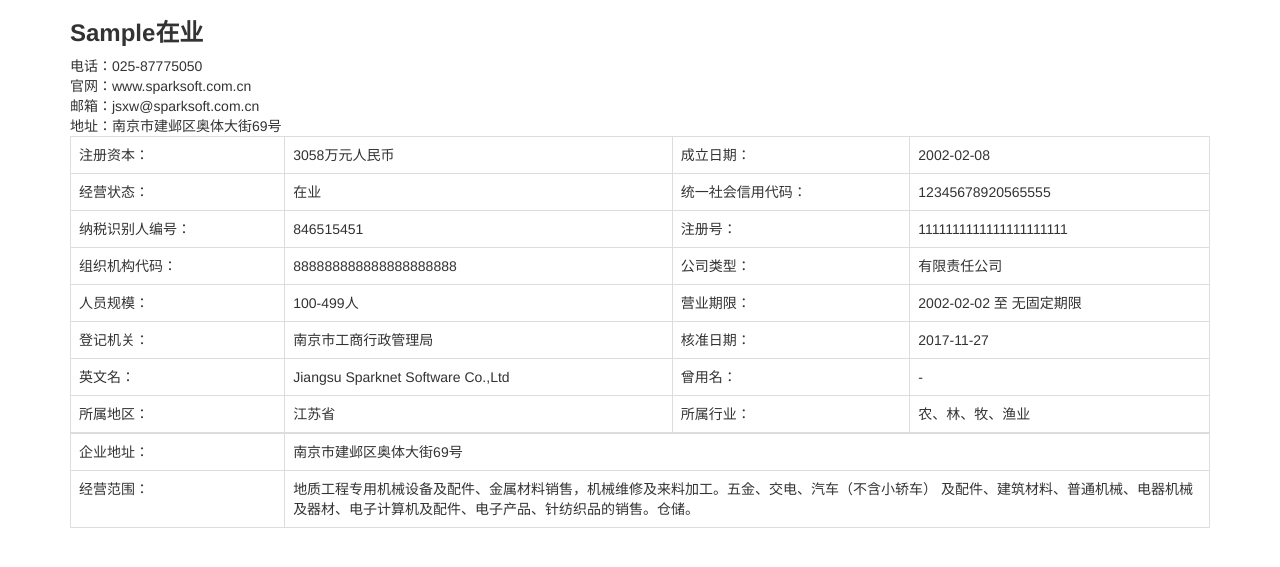
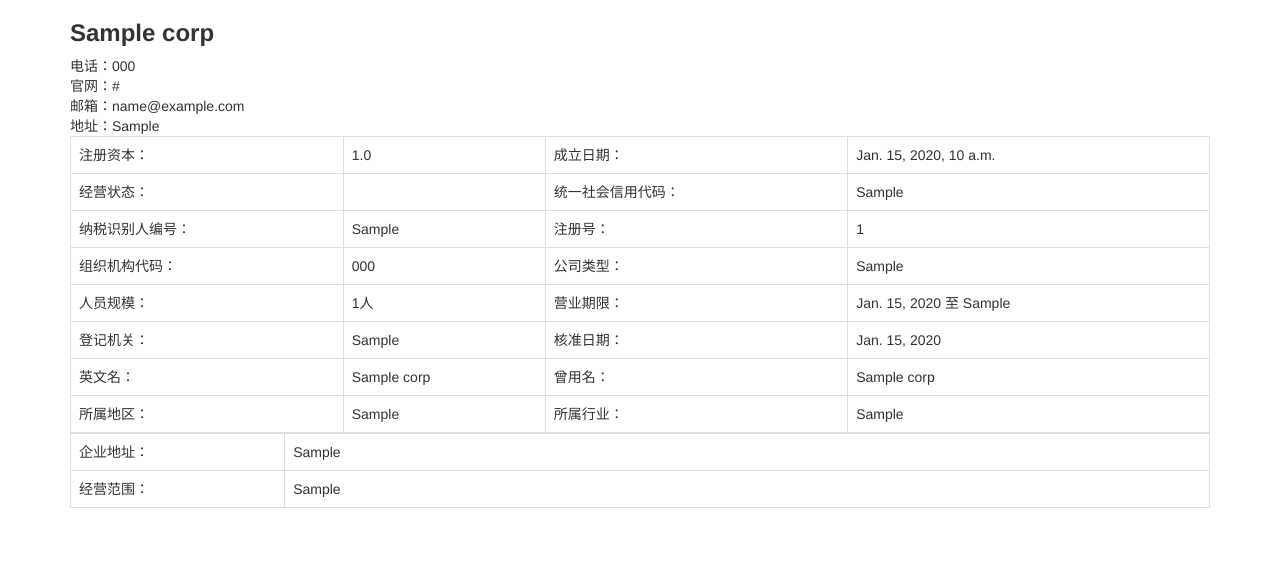
Before and after one commit to SWCTL/companyRelation, a Django app: template templates/result.html in a window 1280 px wide. Shown: the top 567 px of the page. Run offline with Django 3.2, Linux system fonts and the light colour scheme; tables that the repository leaves empty hold one stand-in row (values such as "Sample post"); the template is opened without the code that fills it: values that come from a table or form of the project are taken from there, most other values are stand-ins (such as "Sample title", 1, 10 or a date in 2020); some libraries are stand-ins or nearby versions.

Commit message:
result.html 属性获取

```diff
--- a/dataManage/views.py
+++ b/dataManage/views.py
@@ -1,5 +1,6 @@
 from django.shortcuts import render
 from django.shortcuts import HttpResponse
+from dataManage import models
 
 # Create your views here.
 
@@ -16,9 +17,10 @@
 def search(request):
     com_name = request.GET.get('com_name')
     error_msg = ''
+    company = models.TCorp.objects.get(corp_name=com_name)
 
     if not com_name:
         error_msg = '请输入关键词'
         return render(request, 'fail.html', {'error_msg': error_msg})
 
-    return render(request, "result.html", {'com_name': com_name})
+    return render(request, "result.html", {'company': company})
--- a/templates/index.html
+++ b/templates/index.html
@@ -6,7 +6,6 @@
     <link href="/static/css/index.css" rel="stylesheet" type="text/css">
 </head>
 <body>
-<p>Hello, World!</p>
 <form method="get" action="/search/">
     {% csrf_token %}
     <input type="search" name="com_name">
--- a/templates/result.html
+++ b/templates/result.html
@@ -9,71 +9,82 @@
 <body>
 <div class="container">
     <div class="info">
-        <h3 style="font-weight:bold">{{ object. }}<span>在业</span></h3>
-        <div>电话：<span class="detail">025-87775050</span></div>
-        <div>官网：<span class="detail">www.sparksoft.com.cn</span></div>
-        <div>邮箱：<span class="detail">jsxw@sparksoft.com.cn</span></div>
-        <div>地址：<span class="detail">南京市建邺区奥体大街69号</span></div>
+        <h3 style="font-weight:bold">{{ company.corp_name }}
+            <span>
+                {% if company.corp_status == '1900-01-01' %}在业{% endif %}
+                {% if company.corp_status == '02' %}注销{% endif %}
+                {% if company.corp_status == '03' %}吊销{% endif %}
+                {% if company.corp_status == '04' %}迁出{% endif %}
+            </span>
+        </h3>
+        <div>电话：<span class="detail">{{ company.tel }}</span></div>
+        <div>官网：<span class="detail">{{ company.web_url }}</span></div>
+        <div>邮箱：<span class="detail">{{ company.email }}</span></div>
+        <div>地址：<span class="detail">{{ company.addr }}</span></div>
     </div>
     <table class="table table-bordered">
         <tr>
             <td class="table_title">注册资本：</td>
-            <td>3058万元人民币</td>
+            <td>{{ company.reg_capi }}</td>
             <td class="table_title">成立日期：</td>
-            <td>2002-02-08</td>
+            <td>{{ company.create_date }}</td>
         </tr>
         <tr>
             <td class="table_title">经营状态：</td>
-            <td>在业</td>
+            <td>
+                {% if company.corp_status == '1900-01-01' %}在业{% endif %}
+                {% if company.corp_status == '02' %}注销{% endif %}
+                {% if company.corp_status == '03' %}吊销{% endif %}
+                {% if company.corp_status == '04' %}迁出{% endif %}
+            </td>
             <td class="table_title">统一社会信用代码：</td>
-            <td>12345678920565555</td>
+            <td>{{ company.reg_no }}</td>
         </tr>
         <tr>
             <td class="table_title">纳税识别人编号：</td>
-            <td>846515451</td>
+            <td>{{ company.taxpay_num }}</td>
             <td class="table_title">注册号：</td>
-            <td>1111111111111111111111</td>
+            <td>{{ company.uni_scid }}</td>
         </tr>
         <tr>
             <td class="table_title">组织机构代码：</td>
-            <td>888888888888888888888</td>
+            <td>{{ company.org_inst_code }}</td>
             <td class="table_title">公司类型：</td>
-            <td>有限责任公司</td>
+            <td>{{ company.econ_kind }}</td>
         </tr>
         <tr>
             <td class="table_title">人员规模：</td>
-            <td>100-499人</td>
+            <td>{{ company.prac_person_num }}人</td>
             <td class="table_title">营业期限：</td>
-            <td>2002-02-02 至 无固定期限</td>
+            <td>{{ company.fare_team_start }} 至 {{ company.fare_team_end }}</td>
         </tr>
         <tr>
             <td class="table_title">登记机关：</td>
-            <td>南京市工商行政管理局</td>
+            <td>{{ company.belong_dist_org }}</td>
             <td class="table_title">核准日期：</td>
-            <td>2017-11-27</td>
+            <td>{{ company.check_date }}</td>
         </tr>
         <tr>
             <td class="table_title">英文名：</td>
-            <td>Jiangsu Sparknet Software Co.,Ltd</td>
+            <td>{{ company.english_name }}</td>
             <td class="table_title">曾用名：</td>
-            <td>-</td>
+            <td>{{ company.former_name }}</td>
         </tr>
         <tr>
             <td class="table_title">所属地区：</td>
-            <td>江苏省</td>
+            <td>{{ company.belong_dist_org }}</td>
             <td class="table_title">所属行业：</td>
-            <td>农、林、牧、渔业</td>
+            <td>{{ company.belong_trade }}</td>
         </tr>
     </table>
     <table class="table table-bordered" style="margin-top:-20px;">
         <tr>
             <td class="table_title" style="width:18.8%">企业地址：</td>
-            <td>南京市建邺区奥体大街69号</td>
+            <td>{{ company.addr }}</td>
         </tr>
         <tr>
             <td class="table_title">经营范围：</td>
-            <td>地质工程专用机械设备及配件、金属材料销售，机械维修及来料加工。五金、交电、汽车（不含小轿车）
-                及配件、建筑材料、普通机械、电器机械及器材、电子计算机及配件、电子产品、针纺织品的销售。仓储。</td>
+            <td>{{ company.fare_scope }}</td>
         </tr>
     </table>
 </div>
```
